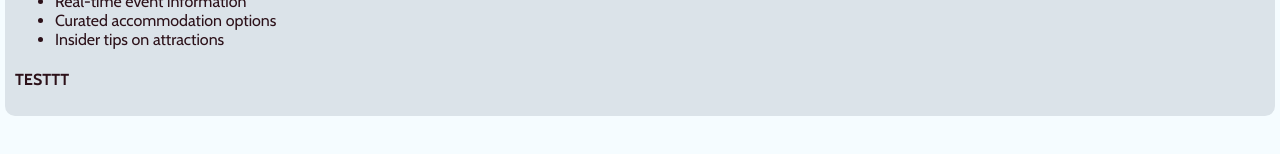
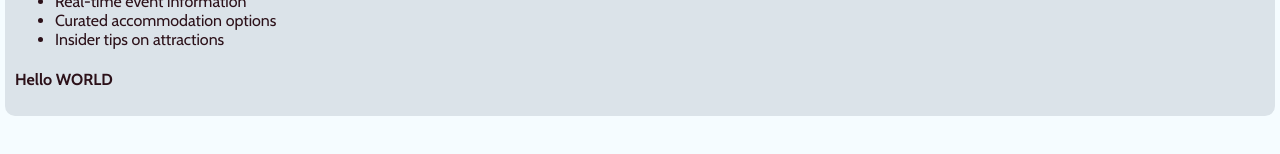
Before and after one commit to CBNCI/ClientSide, a React (Create React App) app: page /about in a window 1280 px wide. Shown: the part 318-472 px from the top of the page. Built offline with nearby package versions, Linux system fonts and the light colour scheme.

Commit message:
Troubleshooting #4
This should resolve cached file issue

```diff
--- a/src/views/About.js
+++ b/src/views/About.js
@@ -15,7 +15,7 @@ function About() {
                     <li>Curated accommodation options</li>
                     <li>Insider tips on attractions</li>
                 </ul>
-                <h4>TESTTT</h4>
+                <h4>Hello WORLD</h4>
             </div>
         </div>
     );
```
Also changed, not shown: src/views/Events.js (line endings or trailing spaces).
